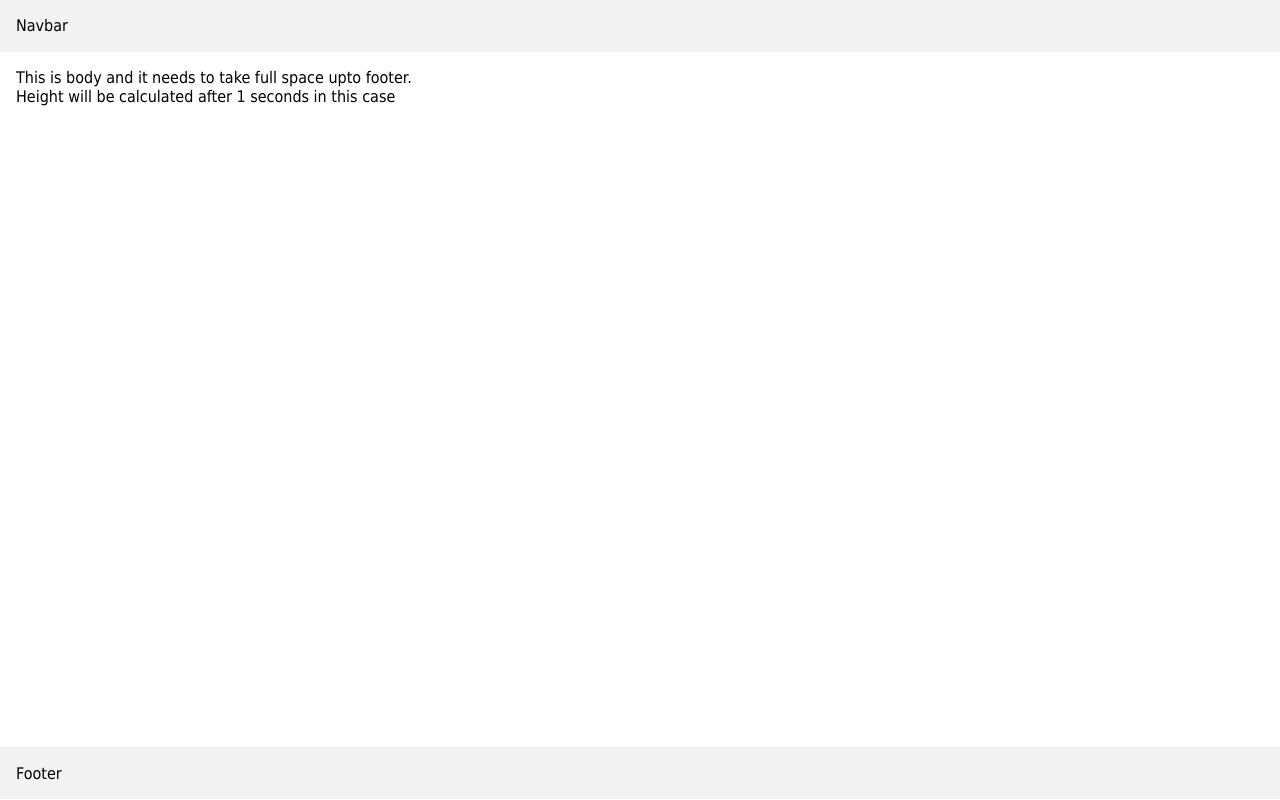
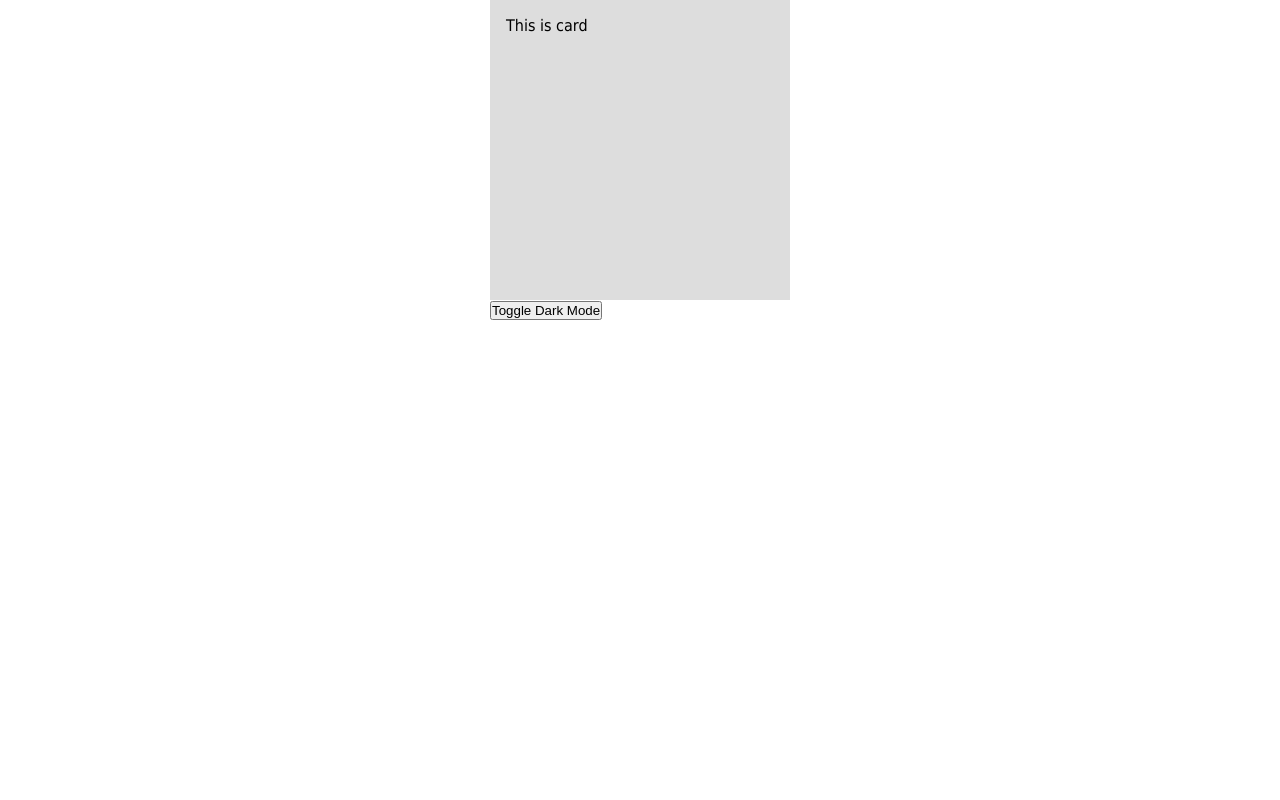
Before and after one commit to basu-dev/Advanced-Angular-, an Angular app: page / in a window 1280 px wide. Built offline with nearby package versions, Linux system fonts and the light colour scheme.

Commit message:
broadcast-channel

```diff
--- a/src/app/app.component.html
+++ b/src/app/app.component.html
@@ -1,3 +1,4 @@
 <!-- <app-match-media-test></app-match-media-test> -->
 <!-- <app-form-persistence-test></app-form-persistence-test> -->
-<app-height-calculate-test></app-height-calculate-test>
+<!-- <app-height-calculate-test></app-height-calculate-test> -->
+<app-broadcast-channel-test></app-broadcast-channel-test>
--- a/src/app/app.module.ts
+++ b/src/app/app.module.ts
@@ -3,6 +3,7 @@ import { BrowserModule } from '@angular/platform-browser';
 
 import { AppRoutingModule } from './app-routing.module';
 import { AppComponent } from './app.component';
+import { BroadcastChannelModule } from './broadcast-channel/broadcast-channel.module';
 import { FormPersistenceModule } from './form-persistence/form-persistence.module';
 import { HeightCalculateModule } from './height-calculate/height-calculate.module';
 import { MediaMatchModule } from './media-match/media-match.module';
@@ -16,7 +17,8 @@ import { MediaMatchModule } from './media-match/media-match.module';
     AppRoutingModule,
     MediaMatchModule,
     FormPersistenceModule,
-    HeightCalculateModule
+    HeightCalculateModule,
+    BroadcastChannelModule
   ],
   providers: [],
   bootstrap: [AppComponent]
--- /dev/null
+++ b/src/app/broadcast-channel/broadcast-channel.module.ts
@@ -0,0 +1,18 @@
+import { NgModule } from '@angular/core';
+import { CommonModule } from '@angular/common';
+import { BroadcastChannelTestComponent } from './components/broadcast-channel-test/broadcast-channel-test.component';
+
+const components = [
+  BroadcastChannelTestComponent
+];
+
+@NgModule({
+  declarations: [
+    components
+  ],
+  imports: [
+    CommonModule
+  ],
+  exports: [components]
+})
+export class BroadcastChannelModule { }
--- /dev/null
+++ b/src/app/broadcast-channel/broadcast-channel.service.ts
@@ -0,0 +1,24 @@
+import { Injectable } from "@angular/core";
+import { fromEvent, map, Subject } from "rxjs";
+
+export enum BroadcastChannels {
+    DARK_MODE = 'dark-mode'
+}
+
+@Injectable({
+    providedIn: 'root'
+})
+export class BroadcastChannelService {
+
+    constructor() {
+    }
+
+    private darkModeChannel = new BroadcastChannel(BroadcastChannels.DARK_MODE);
+
+    darkModeCh$ = {
+        stream: fromEvent(this.darkModeChannel, 'message').pipe(map((data: any) => data.data as boolean)),
+        send: (value: boolean) => this.darkModeChannel.postMessage(value),
+        close: () => this.darkModeChannel.close()
+    };
+
+}
--- /dev/null
+++ b/src/app/broadcast-channel/components/broadcast-channel-test/broadcast-channel-test.component.html
@@ -0,0 +1,10 @@
+<div [class.dark-mode]="darkMode">
+    <div class="card">
+        This is card
+    </div>
+
+    <button (click)="toggleDarkMode()">
+        Toggle Dark Mode
+    </button>
+
+</div>
--- /dev/null
+++ b/src/app/broadcast-channel/components/broadcast-channel-test/broadcast-channel-test.component.scss
@@ -0,0 +1,18 @@
+:host {
+  display: flex;
+  justify-content: center;
+  flex-direction: column;
+  align-items: center;
+}
+.card {
+  padding: 1rem;
+  width: 300px;
+  height: 300px;
+  background: #ddd;
+}
+.dark-mode {
+  .card {
+    background: #555;
+    color: #fff;
+  }
+}
--- /dev/null
+++ b/src/app/broadcast-channel/components/broadcast-channel-test/broadcast-channel-test.component.ts
@@ -0,0 +1,25 @@
+import { Component, OnInit } from '@angular/core';
+import { BroadcastChannelService } from '../../broadcast-channel.service';
+
+@Component({
+  selector: 'app-broadcast-channel-test',
+  templateUrl: './broadcast-channel-test.component.html',
+  styleUrls: ['./broadcast-channel-test.component.scss']
+})
+export class BroadcastChannelTestComponent implements OnInit {
+
+  constructor(private _channelS: BroadcastChannelService) { }
+
+  darkMode = false;
+
+  ngOnInit(): void {
+    this._channelS.darkModeCh$.stream.subscribe(value => {
+      this.darkMode = value;
+    });
+  }
+
+  toggleDarkMode() {
+    this.darkMode = !this.darkMode;
+    this._channelS.darkModeCh$.send(this.darkMode);
+  }
+}
--- a/src/app/media-match/test/match-media-test/match-media-test.component.scss
+++ b/src/app/media-match/test/match-media-test/match-media-test.component.scss
@@ -1,3 +1,7 @@
+:host {
+  padding: 1rem;
+  display: block;
+}
 .first {
   padding: 1rem;
   margin-bottom: 1rem;
```
Also changed, not shown: 1 other file (tests, documents, lock files or other folders).
